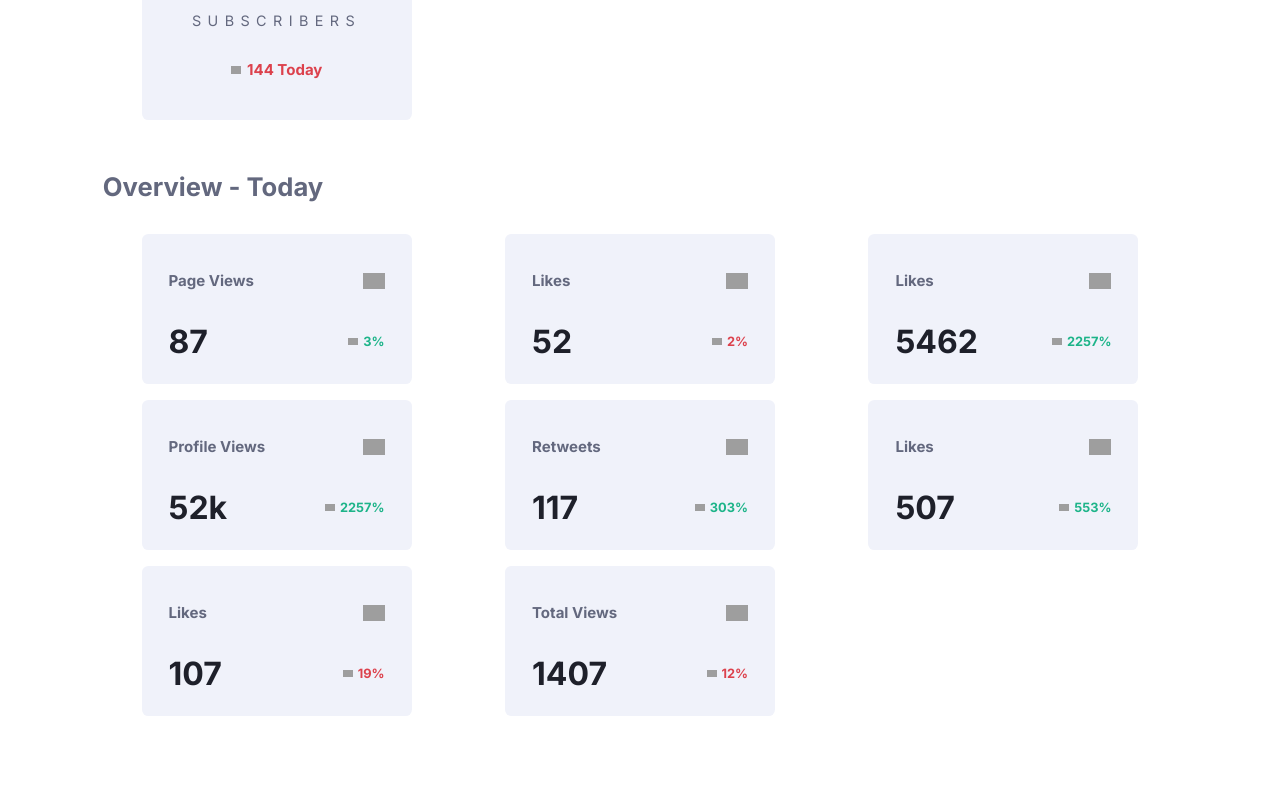
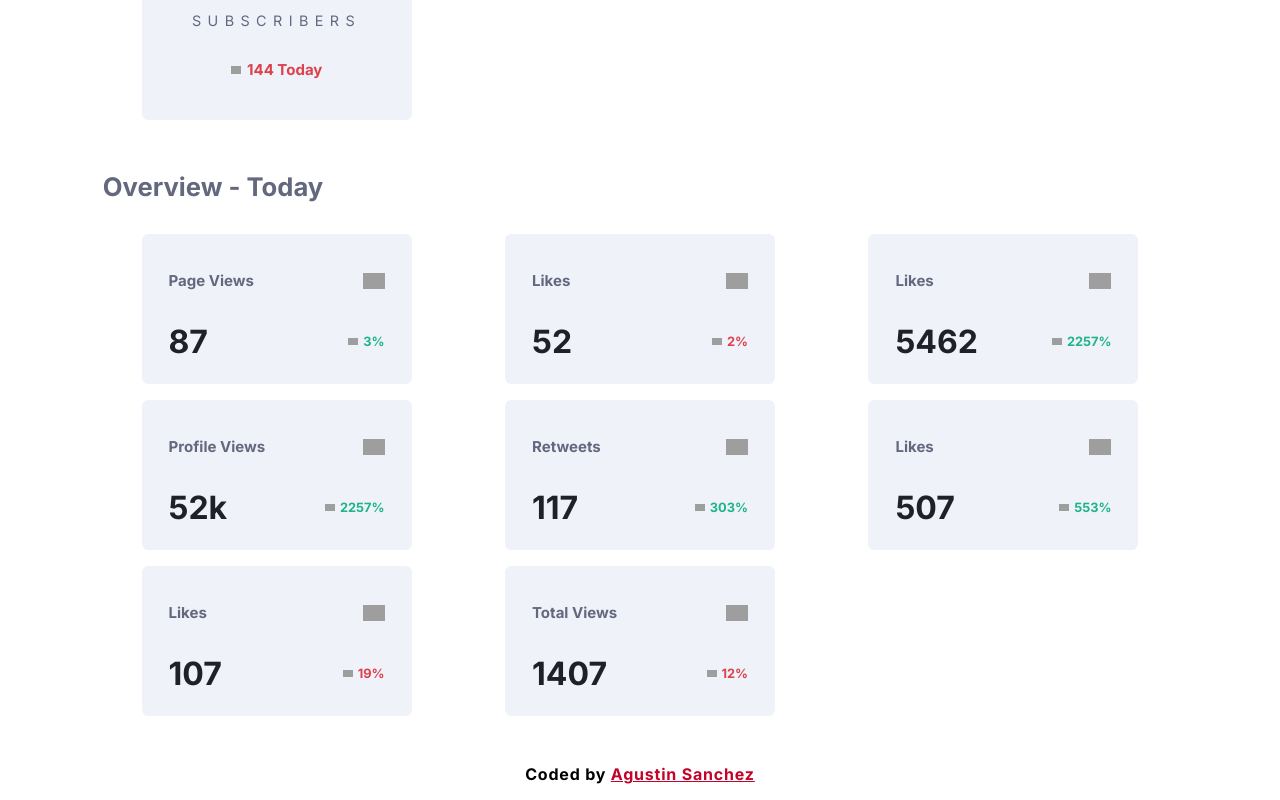
Before and after one commit to agusscript/social-media-dashboard-react, a React (Vite) app: page / in a window 1280 px wide. Shown: the part 555-1355 px from the top of the page. Before the commit the page ends 1303 px from the top, so only its background shows below. Built offline with nearby package versions, Linux system fonts and the light colour scheme; grey boxes are pictures that could not be loaded.

Commit message:
Add footer styled

```diff
--- a/src/App.jsx
+++ b/src/App.jsx
@@ -25,6 +25,11 @@ function App() {
           {SecondaryCards}
         </section>
       </main>
+      <footer>
+        <p className='footer-text'>
+          Coded by <a href='https://github.com/agusscript' className='footer-link' target='_blank'>Agustin Sanchez</a>
+        </p>
+      </footer>
     </div>
   )
 }
--- a/src/components/toggle-button.jsx
+++ b/src/components/toggle-button.jsx
@@ -17,6 +17,8 @@ const toggleTheme = () => {
   toggleSingleElementColor('.toggle-button', 'toggle-active');
   toggleSingleElementColor('.inner-toggle-button', 'inner-active');
   toggleSingleElementColor('.overview-title', 'white');
+  toggleSingleElementColor('.footer-text', 'white');
+  toggleSingleElementColor('.footer-link', 'lime-green');
 
   togglElementsColor('.main-card', 'dark-desaturated-blue');
   togglElementsColor('.main-card', 'main-card-dark');
--- a/src/styles/main.scss
+++ b/src/styles/main.scss
@@ -68,3 +68,21 @@ body {
   gap: 1rem;
   justify-items: center;
 }
+
+footer {
+  margin: 3rem 0 0;
+  text-align: center;
+  letter-spacing: 0.05rem;
+
+  p {
+    font-weight: 700;
+
+    a {
+      color: $YouTube;
+    }
+
+    .lime-green {
+      color: $Lime-Green;
+    }
+  }
+}
```
